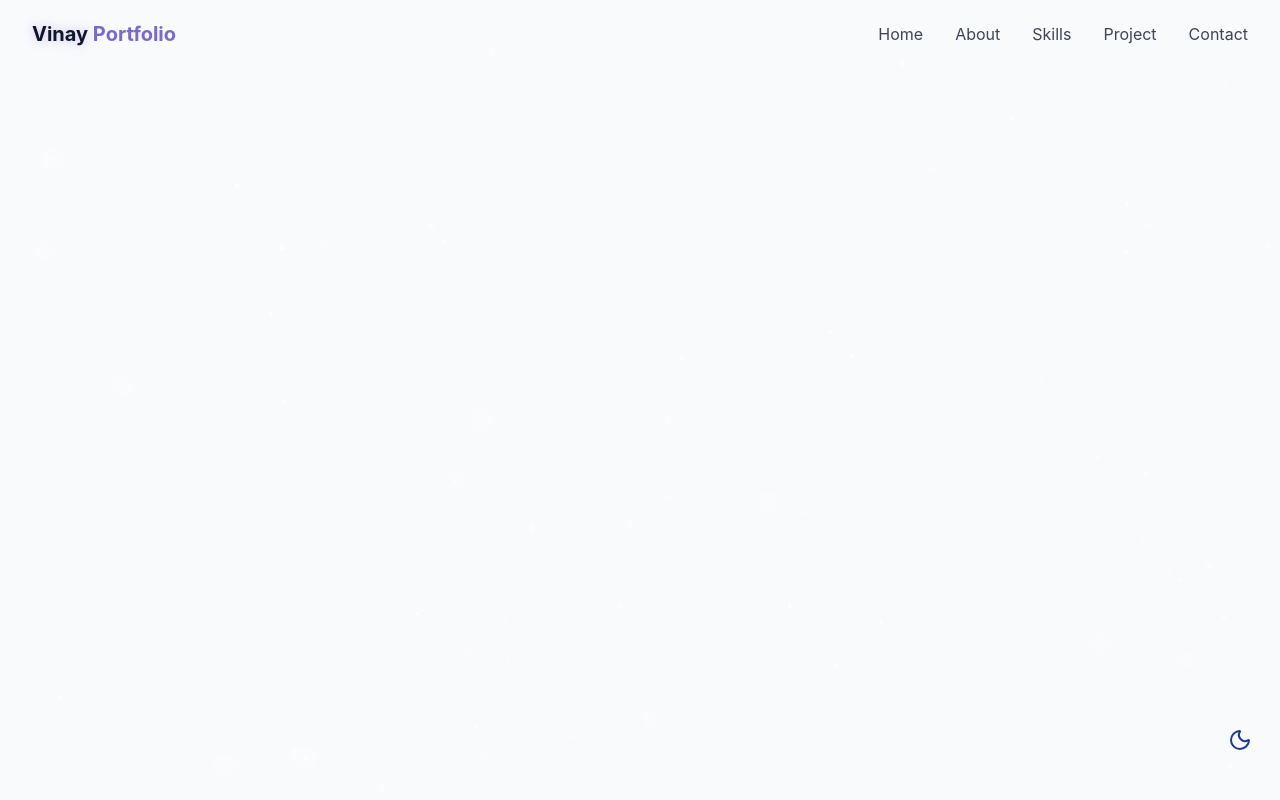
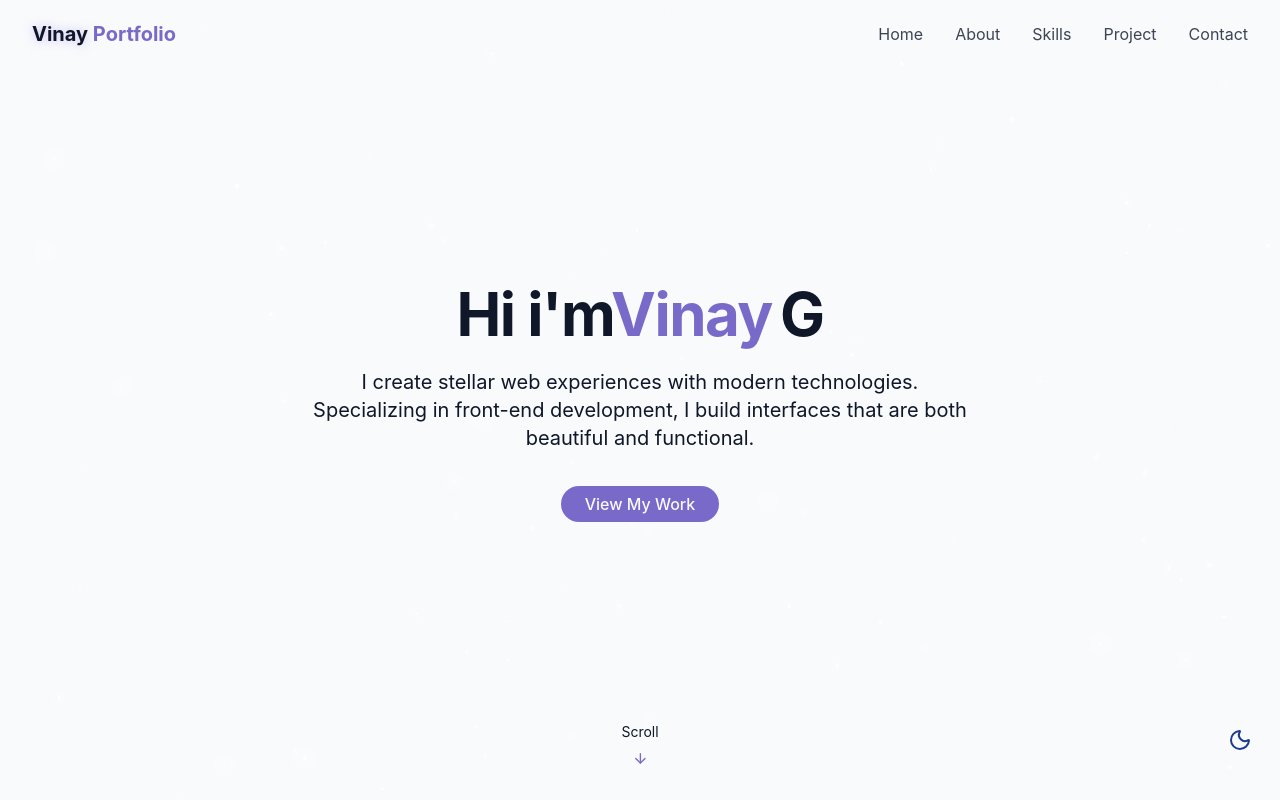
Before and after one commit to vinayg2509/Portfolio-with-React-and-Tailwind-CSS, a React app: page / in a window 1280 px wide. Built offline with nearby package versions, Linux system fonts and the light colour scheme; the HTML template or start-up script is replaced by a standard one.

Commit message:
[Vinay]add HeroSection with animated intro and scroll indicator

```diff
--- a/package.json
+++ b/package.json
@@ -12,6 +12,7 @@
   "dependencies": {
     "@radix-ui/react-toast": "^1.2.15",
     "@tailwindcss/vite": "^4.2.4",
+    "bootstrap": "^5.3.8",
     "class-variance-authority": "^0.7.1",
     "clsx": "^2.1.1",
     "lucide-react": "^1.11.0",
--- /dev/null
+++ b/src/components/HeroSection.jsx
@@ -0,0 +1,41 @@
+import React from "react";
+import { ArrowDown } from "lucide-react";
+export default function HeroSection() {
+  return (
+    <section
+      id="hero"
+      className="relative min-h-screen flex flex-col px-4 justify-center items-center"
+    >
+      <div className="container z-10 mx-auto text-center max-w-4xl ">
+        <div className="space-y-6">
+          <h1 className="text-4xl md:text-6xl font-bold tracking-tight">
+            <span className="opacity-0 animate-fade-in">Hi i'm</span>
+            <span className="text-primary opacity-0 animate-fade-in-delay-1">
+              Vinay
+            </span>
+            <span className="text-gradient ml-2 opacity-0 animate-fade-in-delay-2">
+              G
+            </span>
+          </h1>
+
+          <p className="text-lg md:text-xl text-muted-foreground max-w-2xl opacity-0 animate-fade-in-delay-3 text-muted-foreground mx-auto">
+            I create stellar web experiences with modern technologies.
+            Specializing in front-end development, I build interfaces that are
+            both beautiful and functional.
+          </p>
+
+          <div className="animate-fade-in-delay-4 pt-4">
+            <a href="#project" className="cosmic-button " >
+                View My Work
+            </a>
+          </div>
+
+        </div>
+      </div>
+      <div className="flex flex-col absolute bottom-8 left-1/2 animate-bounce items-center transform -translate-x-1/2">
+        <span className="text-muted-foreground mb-2 text-sm">Scroll</span>
+        <ArrowDown className="h-4 w-4 text-primary"/>
+      </div>
+    </section>
+  );
+}
--- a/src/pages/Home.jsx
+++ b/src/pages/Home.jsx
@@ -2,6 +2,7 @@ import React from 'react'
 import ThemeToggle from '@/components/ThemeToggle'
 import BackGroundEffect from '@/components/BackGroundEffect'
 import Navbar from '../components/Navbar'
+import HeroSection from '@/components/HeroSection'
 
 export default function Home() {
   return (
@@ -15,7 +16,9 @@ export default function Home() {
       {/* Navbar */}
         <Navbar/>
       {/* Main Content */}
-
+        <main>
+          <HeroSection/>
+        </main>
 
       {/* Footer */}
     </div>
```
Also changed, not shown: 1 other file (tests, documents, lock files or other folders).
